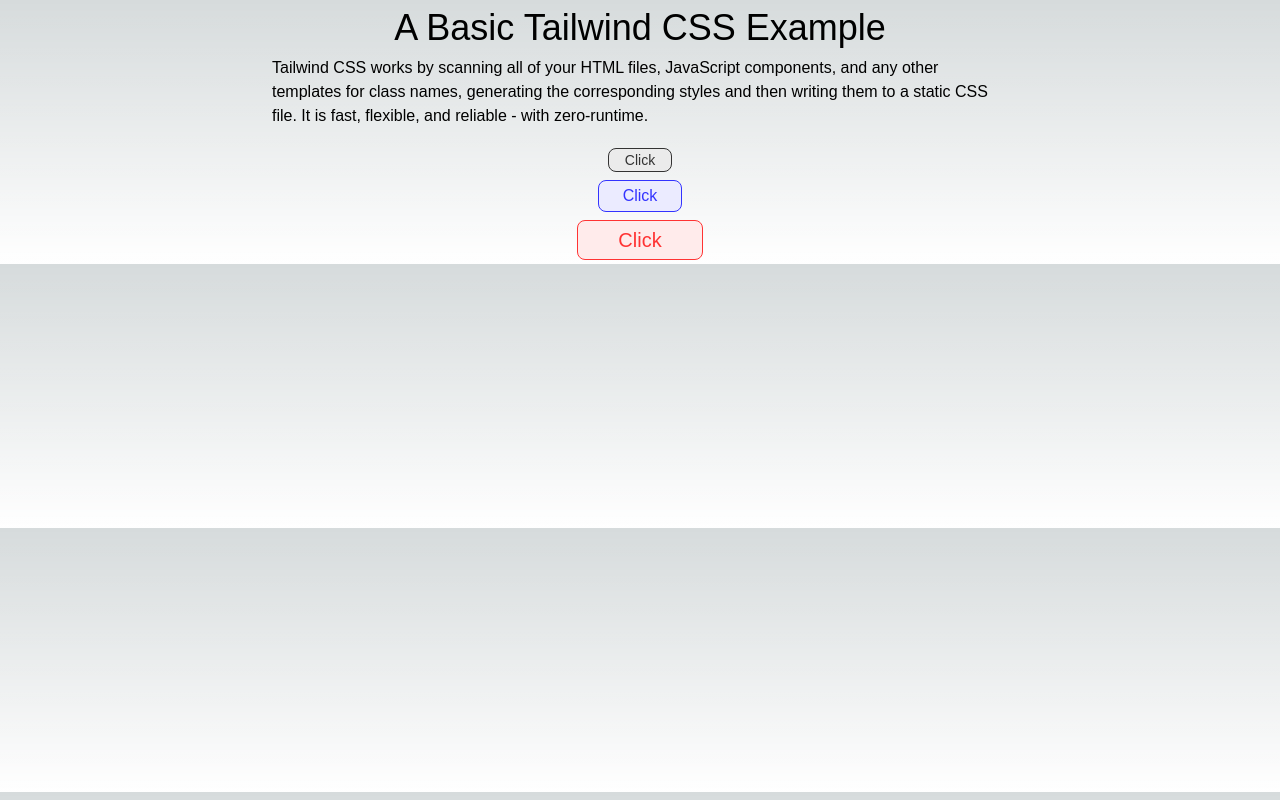
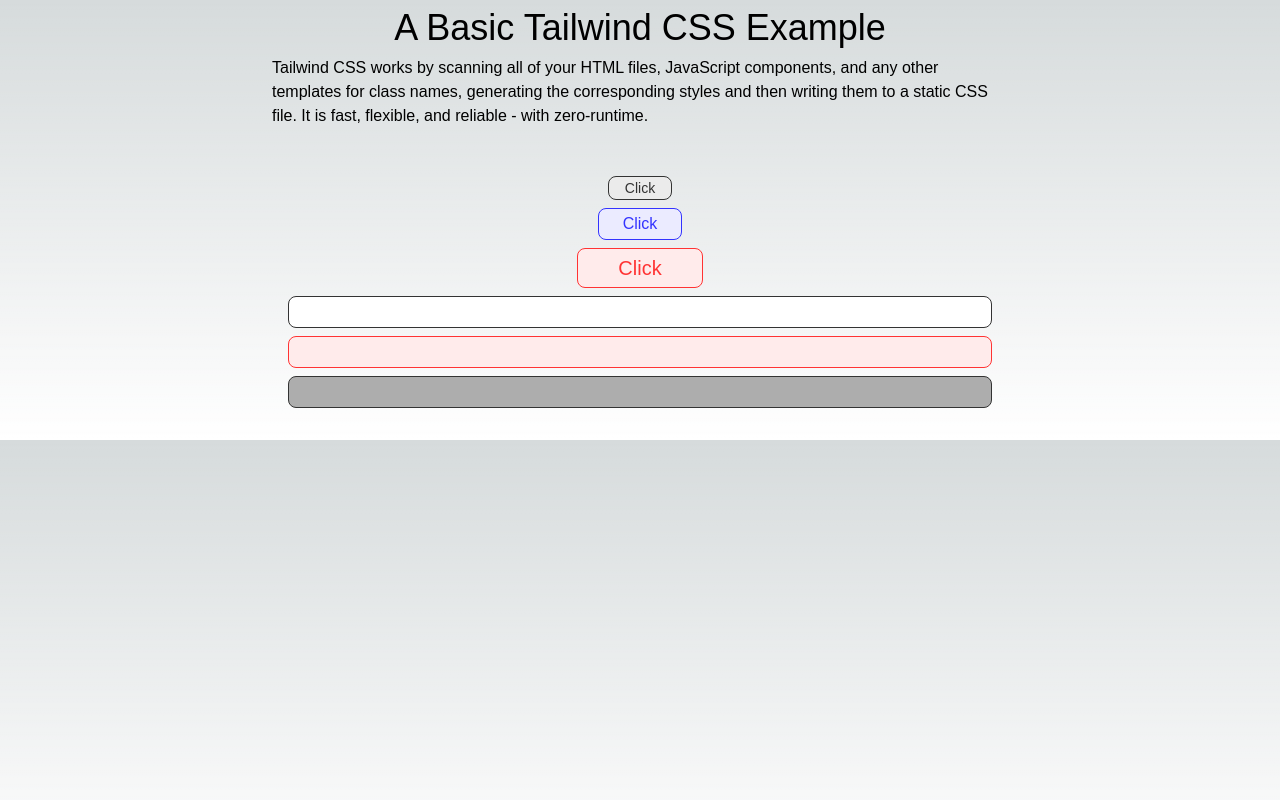
Before and after one commit to tnyo43/tailwind-practice, a Next.js app: page / in a window 1280 px wide. Built offline with nearby package versions, Linux system fonts and the light colour scheme.

Commit message:
add input

```diff
--- /dev/null
+++ b/src/components/Input/index.tsx
@@ -0,0 +1,12 @@
+type Props = React.ComponentPropsWithoutRef<"input">;
+
+export const TextInput: React.FC<Props> = (props) => (
+  <input
+    className={`
+      h-32 rounded border px-8 text-black outline-offset-4
+      invalid:border-alert invalid:bg-alert-background
+      disabled:cursor-not-allowed disabled:bg-gray-40
+    `}
+    {...props}
+  />
+);
--- a/src/pages/index.tsx
+++ b/src/pages/index.tsx
@@ -1,4 +1,5 @@
 import { Button } from "@/components/Button";
+import { TextInput } from "@/components/Input";
 
 export default function Home() {
   return (
@@ -10,7 +11,7 @@
         corresponding styles and then writing them to a static CSS file. It is
         fast, flexible, and reliable - with zero-runtime.
       </p>
-      <div className="flex flex-col gap-8 p-4">
+      <div className="flex flex-col gap-8 p-32">
         <div>
           <Button size="s">Click</Button>
         </div>
@@ -24,6 +25,9 @@
             Click
           </Button>
         </div>
+        <TextInput />
+        <TextInput required />
+        <TextInput disabled />
       </div>
     </main>
   );
```
